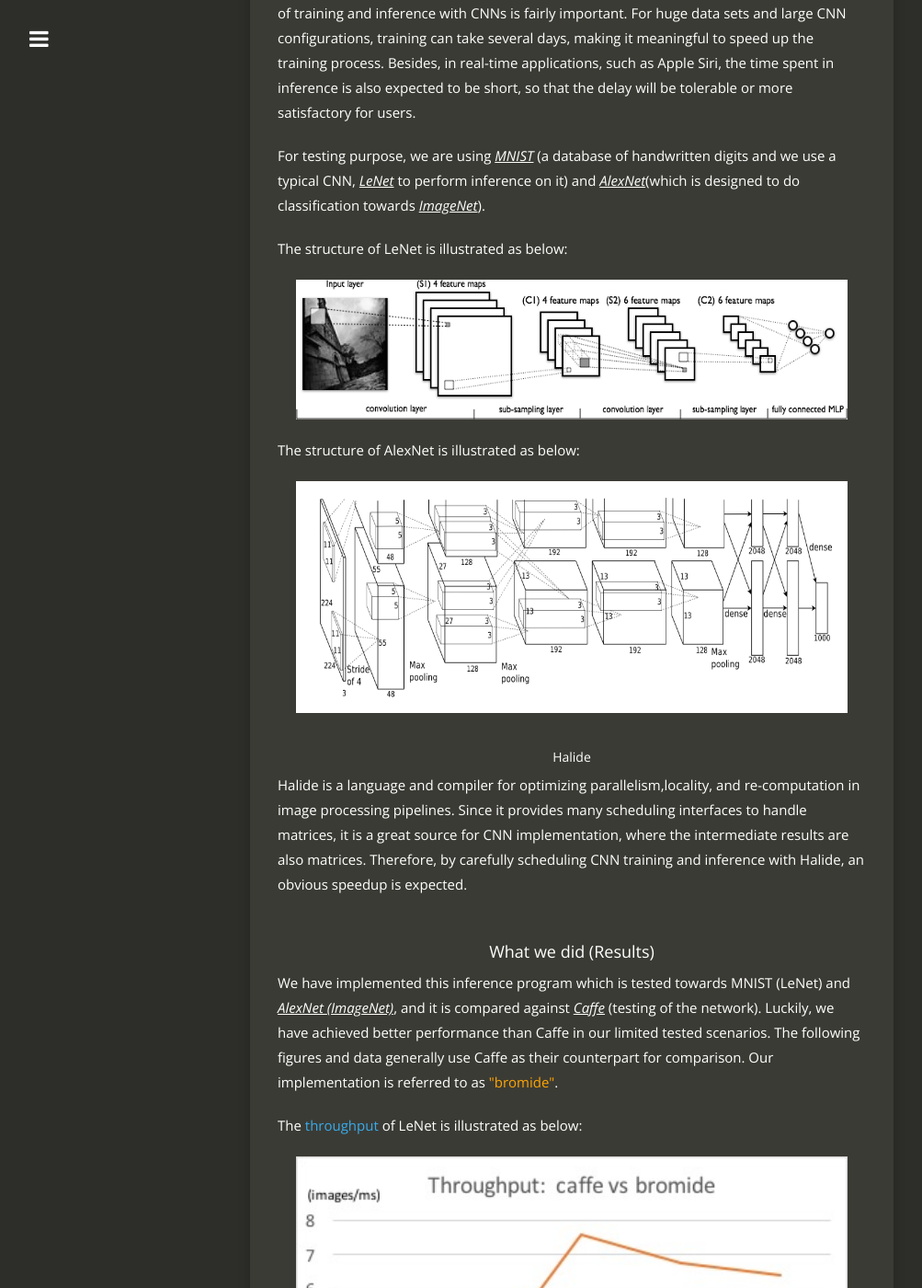
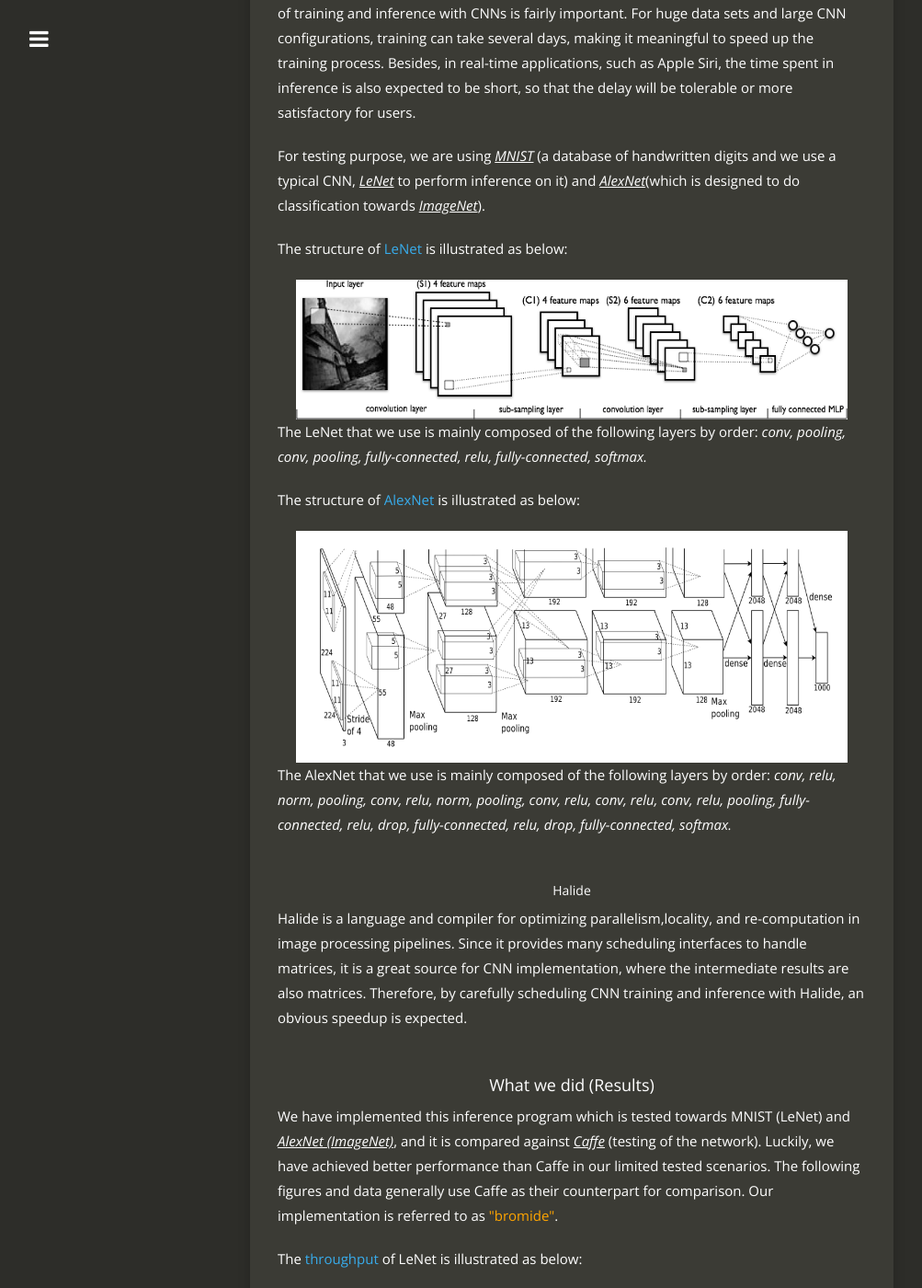
Before and after one commit to vanryan/vanryan.github.io, a Jekyll site: the page built from 15418-finalreport.html, in a window 1280 px wide and 1400 px high, scrolled down 624 px. Shown: the whole window at 92% size, without its empty margins (18-1021 px from the left). Built offline with Jekyll 4.4.1, drawn with Linux system fonts in a browser that asks for light colours; nearby versions of some CDN libraries.

Commit message:
final_profile_table

```diff
--- a/15418-finalreport.html
+++ b/15418-finalreport.html
@@ -40,16 +40,18 @@ Lots of modern-day machine learning applications, such as AlphaGo, are using Con
 <p class="parag-418">For testing purpose, we are using <a href="http://yann.lecun.com/exdb/mnist/">MNIST</a> (a database of handwritten digits and we use a typical CNN, <a href="http://yann.lecun.com/exdb/lenet/">LeNet</a> to perform inference on it) and <a href="http://papers.nips.cc/paper/4824-imagenet-classification-with-deep-convolutional-neural-networks">AlexNet</a>(which is designed to do classification towards <a href="http://image-net.org/">ImageNet</a>).
 
 <p class="parag-418">
-The structure of LeNet is illustrated as below:</p>
+The structure of <span class="imp">LeNet</span> is illustrated as below:</p>
 <img src="{{ site.baseurl }}/resources/lenet.png" alt="lenet" height="152" width="600" />
+<p class="parag-418"> The LeNet that we use is mainly composed of the following layers by order: <i>conv, pooling, conv, pooling, fully-connected, relu, fully-connected, softmax.</i></p>
 
-<br/><br/>
 
 <p class="parag-418">
-The structure of AlexNet is illustrated as below:</p>
+The structure of <span class="imp">AlexNet</span> is illustrated as below:</p>
 
 <img src="{{ site.baseurl }}/resources/alexnet.png" alt="alexnet" height="252" width="600" />
+<p class="parag-418"> The AlexNet that we use is mainly composed of the following layers by order: <i>conv, relu, norm, pooling, conv, relu, norm, pooling, conv, relu, conv, relu, conv, relu, pooling, fully-connected, relu, drop, fully-connected, relu, drop, fully-connected, softmax.</i></p>
 
+<!--&&&&&& divider &&&&&&-->
 <div class="par-blankline-10"></div>
 <h5><a href="http://halide-lang.org/">Halide</a></h5>
 <p class="parag-418">
```
